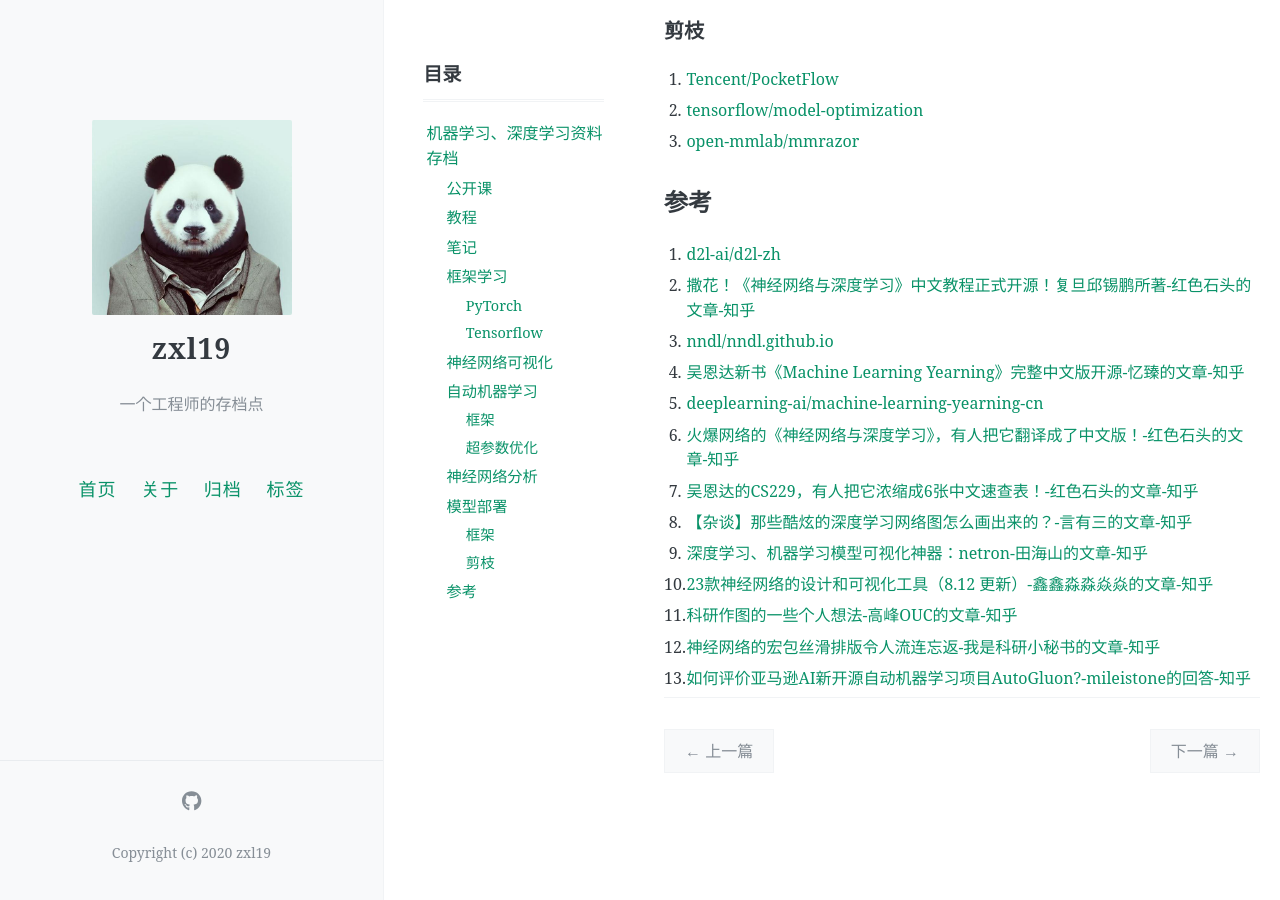
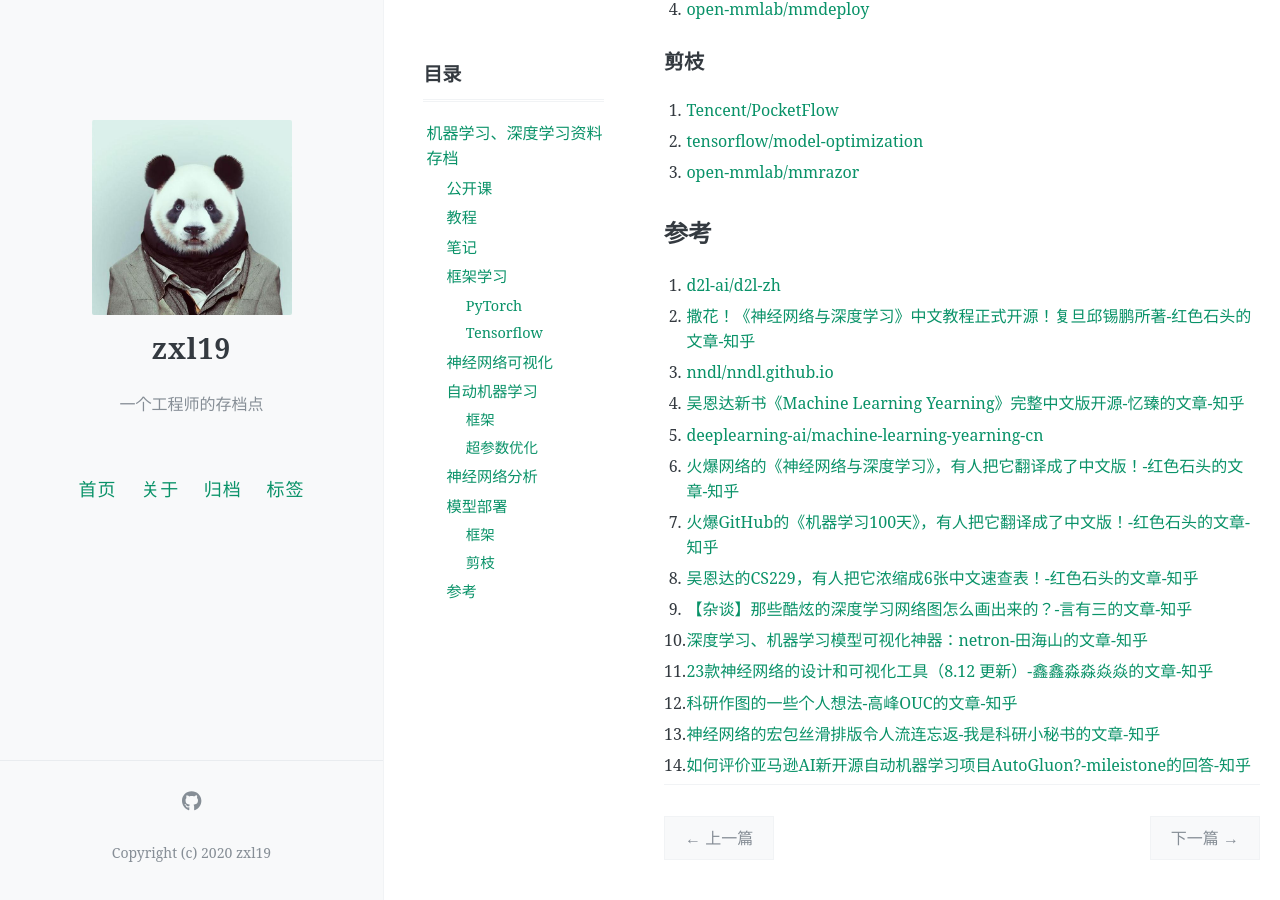
Before and after one commit to zxl19/zxl19.github.io, a Jekyll site: the page built from _posts/2021-06-15-ai-material.md, in a window 1280 px wide and 900 px high, scrolled down 3185 px. Built offline with Jekyll 4.4.1, drawn with Linux system fonts in a browser that asks for light colours; comment, search, counter and statistics services are not loaded; some of the changed text lies outside the part shown.

Commit message:
Update Posts

```diff
--- a/_posts/2021-06-15-ai-material.md
+++ b/_posts/2021-06-15-ai-material.md
@@ -27,18 +27,19 @@ pinned: false
 5. [Neural Network and Deep Learning](http://neuralnetworksanddeeplearning.com/about.html)
 6. [Pattern Recognition and Machine Learning](http://users.isr.ist.utl.pt/~wurmd/Livros/school/Bishop%20-%20Pattern%20Recognition%20And%20Machine%20Learning%20-%20Springer%20%202006.pdf)
 7. [Foundations of Machine Learning](https://cs.nyu.edu/~mohri/mlbook/)
-8. [google-research/tuning_playbook](https://github.com/google-research/tuning_playbook)
-9. [openai/openai-cookbook](https://github.com/openai/openai-cookbook)
-10. [microsoft/ai-edu](https://github.com/microsoft/ai-edu)
-11. [andkret/Cookbook](https://github.com/andkret/Cookbook)
-12. [datawhalechina/leedl-tutorial](https://github.com/datawhalechina/leedl-tutorial)
-13. [ahmedbahaaeldin/From-0-to-Research-Scientist-resources-guide](https://github.com/ahmedbahaaeldin/From-0-to-Research-Scientist-resources-guide)
-14. [unclestrong/DeepLearning_LHY21_Notes](https://github.com/unclestrong/DeepLearning_LHY21_Notes)
-15. [Visualize-ML/Book7_Visualizations-for-Machine-Learning](https://github.com/Visualize-ML/Book7_Visualizations-for-Machine-Learning)
-16. [leerumor/ai-study](https://github.com/leerumor/ai-study)
-17. [blueberrymusic/Deep-Learning-A-Visual-Approach](https://github.com/blueberrymusic/Deep-Learning-A-Visual-Approach)
-18. [mikeizbicki/cmc-csci143](https://github.com/mikeizbicki/cmc-csci143)
-19. [mikeizbicki/cmc-csci145-math166](https://github.com/mikeizbicki/cmc-csci145-math166)
+8. [Avik-Jain/100-Days-Of-ML-Code](https://github.com/Avik-Jain/100-Days-Of-ML-Code)
+9. [google-research/tuning_playbook](https://github.com/google-research/tuning_playbook)
+10. [openai/openai-cookbook](https://github.com/openai/openai-cookbook)
+11. [microsoft/ai-edu](https://github.com/microsoft/ai-edu)
+12. [andkret/Cookbook](https://github.com/andkret/Cookbook)
+13. [datawhalechina/leedl-tutorial](https://github.com/datawhalechina/leedl-tutorial)
+14. [ahmedbahaaeldin/From-0-to-Research-Scientist-resources-guide](https://github.com/ahmedbahaaeldin/From-0-to-Research-Scientist-resources-guide)
+15. [unclestrong/DeepLearning_LHY21_Notes](https://github.com/unclestrong/DeepLearning_LHY21_Notes)
+16. [Visualize-ML/Book7_Visualizations-for-Machine-Learning](https://github.com/Visualize-ML/Book7_Visualizations-for-Machine-Learning)
+17. [leerumor/ai-study](https://github.com/leerumor/ai-study)
+18. [blueberrymusic/Deep-Learning-A-Visual-Approach](https://github.com/blueberrymusic/Deep-Learning-A-Visual-Approach)
+19. [mikeizbicki/cmc-csci143](https://github.com/mikeizbicki/cmc-csci143)
+20. [mikeizbicki/cmc-csci145-math166](https://github.com/mikeizbicki/cmc-csci145-math166)
 
 ## 笔记
 
@@ -128,10 +129,11 @@ pinned: false
 4. [吴恩达新书《Machine Learning Yearning》完整中文版开源-忆臻的文章-知乎](https://zhuanlan.zhihu.com/p/86274697)
 5. [deeplearning-ai/machine-learning-yearning-cn](https://github.com/deeplearning-ai/machine-learning-yearning-cn)
 6. [火爆网络的《神经网络与深度学习》，有人把它翻译成了中文版！-红色石头的文章-知乎](https://zhuanlan.zhihu.com/p/58144032)
-7. [吴恩达的CS229，有人把它浓缩成6张中文速查表！-红色石头的文章-知乎](https://zhuanlan.zhihu.com/p/56534902)
-8. [【杂谈】那些酷炫的深度学习网络图怎么画出来的？-言有三的文章-知乎](https://zhuanlan.zhihu.com/p/60146525)
-9. [深度学习、机器学习模型可视化神器：netron-田海山的文章-知乎](https://zhuanlan.zhihu.com/p/71207696)
-10. [23款神经网络的设计和可视化工具（8.12 更新）-鑫鑫淼淼焱焱的文章-知乎](https://zhuanlan.zhihu.com/p/147462170)
-11. [科研作图的一些个人想法-高峰OUC的文章-知乎](https://zhuanlan.zhihu.com/p/603088040)
-12. [神经网络的宏包丝滑排版令人流连忘返-我是科研小秘书的文章-知乎](https://zhuanlan.zhihu.com/p/433142890)
-13. [如何评价亚马逊AI新开源自动机器学习项目AutoGluon?-mileistone的回答-知乎](https://www.zhihu.com/question/360250836/answer/1039923243)
+7. [火爆GitHub的《机器学习100天》，有人把它翻译成了中文版！-红色石头的文章-知乎](https://zhuanlan.zhihu.com/p/54229077)
+8. [吴恩达的CS229，有人把它浓缩成6张中文速查表！-红色石头的文章-知乎](https://zhuanlan.zhihu.com/p/56534902)
+9. [【杂谈】那些酷炫的深度学习网络图怎么画出来的？-言有三的文章-知乎](https://zhuanlan.zhihu.com/p/60146525)
+10. [深度学习、机器学习模型可视化神器：netron-田海山的文章-知乎](https://zhuanlan.zhihu.com/p/71207696)
+11. [23款神经网络的设计和可视化工具（8.12 更新）-鑫鑫淼淼焱焱的文章-知乎](https://zhuanlan.zhihu.com/p/147462170)
+12. [科研作图的一些个人想法-高峰OUC的文章-知乎](https://zhuanlan.zhihu.com/p/603088040)
+13. [神经网络的宏包丝滑排版令人流连忘返-我是科研小秘书的文章-知乎](https://zhuanlan.zhihu.com/p/433142890)
+14. [如何评价亚马逊AI新开源自动机器学习项目AutoGluon?-mileistone的回答-知乎](https://www.zhihu.com/question/360250836/answer/1039923243)
```
Also changed, not shown: _posts/2023-03-28-python-package.md (+6 -3 lines).
